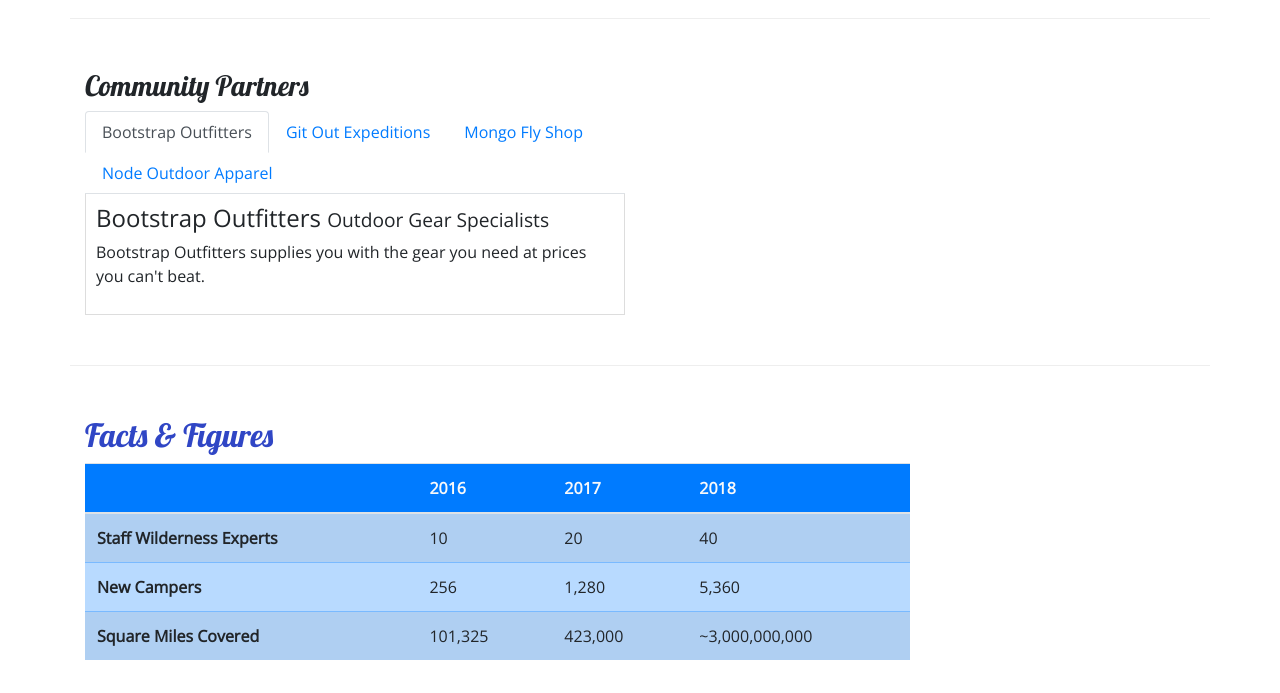
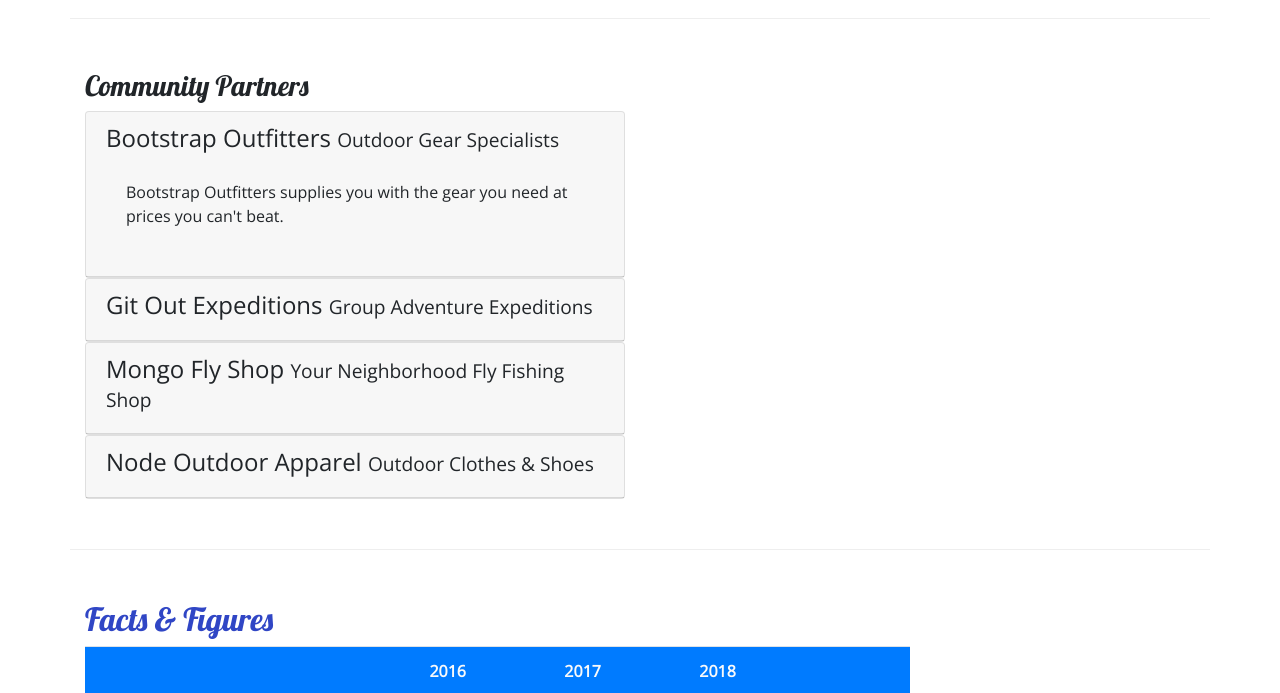
Before and after one commit to chadsauder/nucampsite, a website: page aboutus.html in a window 1280 px wide. Shown: the part 850-1543 px from the top of the page. Drawn offline with nearby package versions, Linux system fonts and the light colour scheme.

Commit message:
commiting accordion tabs

```diff
--- a/aboutus.html
+++ b/aboutus.html
@@ -106,7 +106,7 @@
         <div class="row row-content">
             <div class="col col-sm-6 col-md-6 col-lg-6">
                 <h3>Community Partners</h3>
-                <ul class="nav nav-tabs">
+                <!-- <ul class="nav nav-tabs">
                     <li class="nav-item">
                         <a class="nav-link active" href="#bootstrap" role="tab" data-toggle="tab">Bootstrap Outfitters</a>
                     </li>
@@ -137,7 +137,66 @@
                         <h4>Node Outdoor Apparel <small>Outdoor Clothes & Shoes</small></h4>
                         <p class="d-none d-sm-block">From polar fleeces to swimsuits, hiking boots to waders, a visit to Node will be sure to get you covered.</p>
                     </div>
+                </div> -->
+                <div id="accordion">
+                    <div class="card">
+                        <div role="tab" class="card-header">
+                            <h4>
+                                <a data-toggle="collapse" data-target="#bootstrap">
+                                    Bootstrap Outfitters <small>Outdoor Gear Specialists</small>
+                                </a>
+                            </h4>
+                            <div class="collapse show" id="bootstrap" data-parent="#accordion">
+                                <div class="card-body">
+                                    <p class="d-none d-sm-block">Bootstrap Outfitters supplies you with the gear you need at prices you can't beat.</p>
+                                </div>
+                            </div>
+                        </div>
+                    </div>
+                    <div class="card">
+                        <div role="tab" class="card-header">
+                            <h4>
+                                <a class="collapsed" data-toggle="collapse" data-target="#git">
+                                    Git Out Expeditions <small>Group Adventure Expeditions</small>
+                                </a>
+                            </h4>
+                            <div class="collapse" id="git" data-parent="#accordion">
+                                <div class="card-body">
+                                    <p class="d-none d-sm-block">Join Git Out Expeditions to explore new horizons with a group of other adventurers!</p>
+                                </div>
+                            </div>
+                        </div>
+                    </div>
+                    <div class="card">
+                        <div role="tab" class="card-header">
+                            <h4>
+                                <a class="collapsed" data-toggle="collapse" data-target="#mongo">
+                                    Mongo Fly Shop <small>Your Neighborhood Fly Fishing Shop</small>
+                                </a>
+                            </h4>
+                            <div class="collapse" id="mongo" data-parent="#accordion">
+                                <div class="card-body">
+                                    <p class="d-none d-sm-block">Need a new fishing pole, a tacklebox, or flies of all kinds? Stop by Mongo Fly Shop.</p>
+                                </div>
+                            </div>
+                        </div>
+                    </div>
+                    <div class="card">
+                        <div role="tab" class="card-header">
+                            <h4>
+                                <a class="collapsed" data-toggle="collapse" data-target="#node">
+                                    Node Outdoor Apparel <small>Outdoor Clothes & Shoes</small>
+                                </a>
+                            </h4>
+                            <div class="collapse" id="node" data-parent="#accordion">
+                                <div class="card-body">
+                                    <p class="d-none d-sm-block">From polar fleeces to swimsuits, hiking boots to waders, a visit to Node will be sure to get you covered.</p>
+                                </div>
+                            </div>
+                        </div>
+                    </div>
                 </div>
+
             </div>
         </div>
 
--- a/css/styles.css
+++ b/css/styles.css
@@ -48,3 +48,9 @@ footer {
     border-top: none;
     padding: 10px;
 }
+
+a,
+a:hover {
+    color: inherit;
+    text-decoration: none;
+}
```
